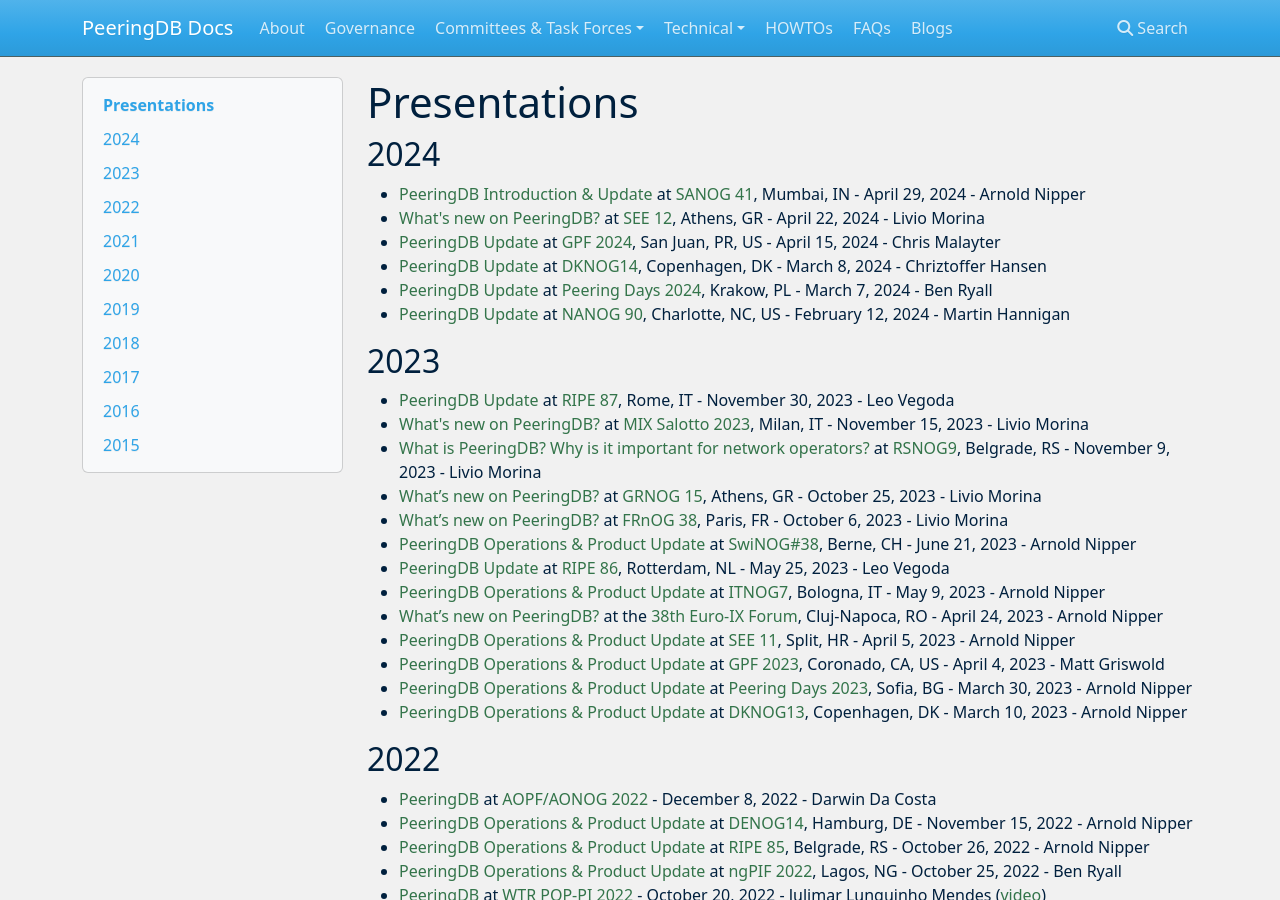
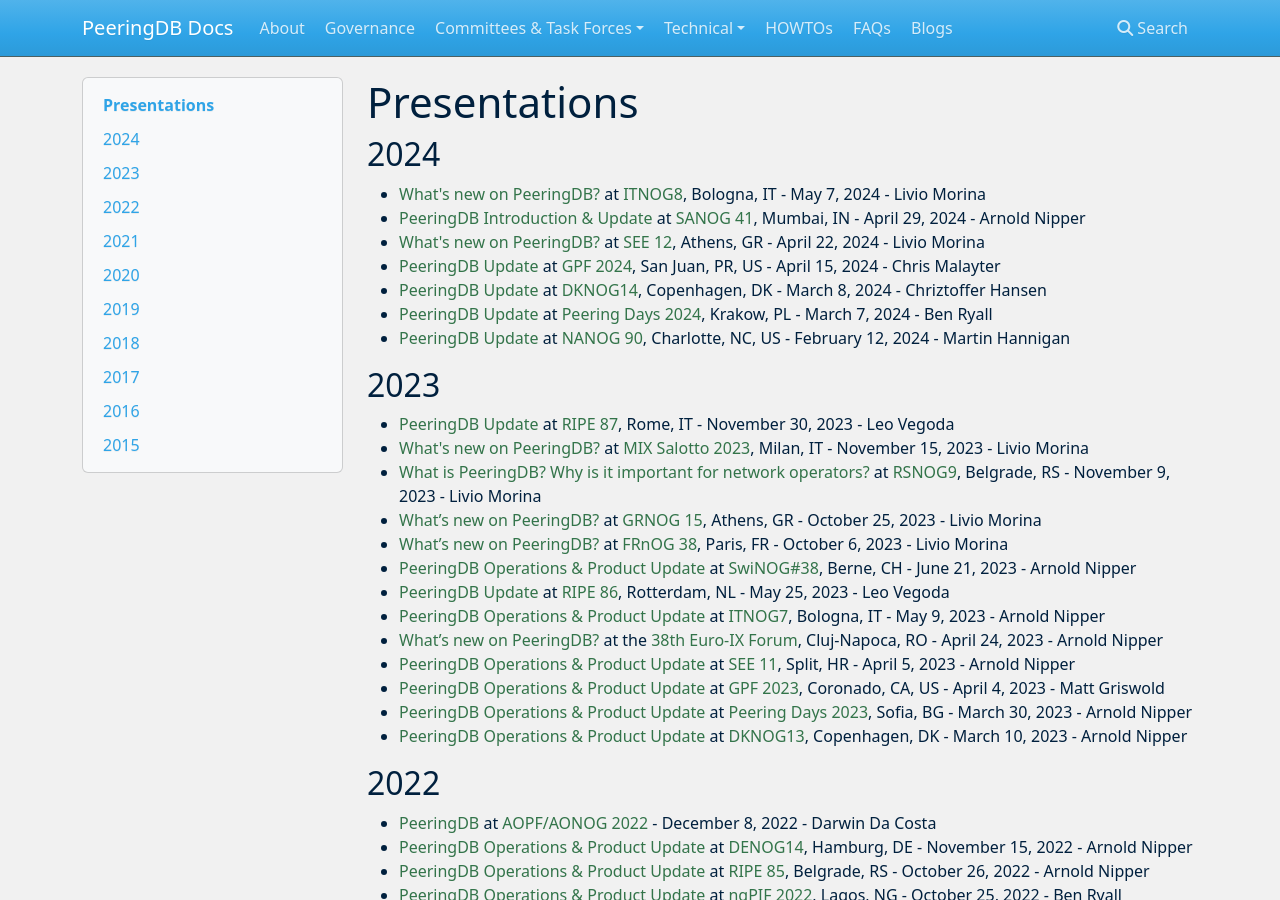
Before and after one commit to peeringdb/docs, an MkDocs documentation site: the page built from docs/presentations.md, in a window 1280 px wide and 900 px high. Built offline with MkDocs 1.6.1, drawn with Linux system fonts in a browser that asks for light colours; nearby versions of some CDN libraries.

Commit message:
Added Livio's ITNOG8 presentation.

```diff
--- a/docs/presentations.md
+++ b/docs/presentations.md
@@ -2,6 +2,7 @@
 
 ## 2024
 
+- [What's new on PeeringDB?](presentation/20240507_ITNOG9_Morina_Livio_rev2.pdf) at [ITNOG8](https://www.itnog.it/itnog8/), Bologna, IT - May 7, 2024 - Livio Morina
 - [PeeringDB Introduction & Update](presentation/20240429_SANOG41_Arnold_Nipper.pdf) at [SANOG 41](https://www.sanog.org/sanog41/program.html), Mumbai, IN - April 29, 2024 - Arnold Nipper
 - [What's new on PeeringDB?](presentation/20240422_SEE12_Morina_Livio.pdf) at [SEE 12](https://www.ripe.net/membership/meetings/regional-meetings/see/see-12/), Athens, GR - April 22, 2024 - Livio Morina
 - [PeeringDB Update](presentation/20240415_GPF_2024_Chris_Malayter.pdf) at [GPF 2024](http://globalpeeringforum.org/agenda/), San Juan, PR, US - April 15, 2024 - Chris Malayter
```
Also changed, not shown: 1 other file.
